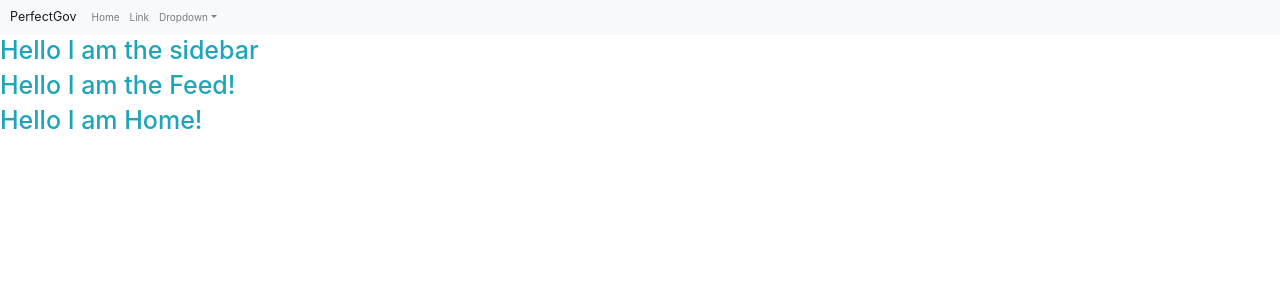
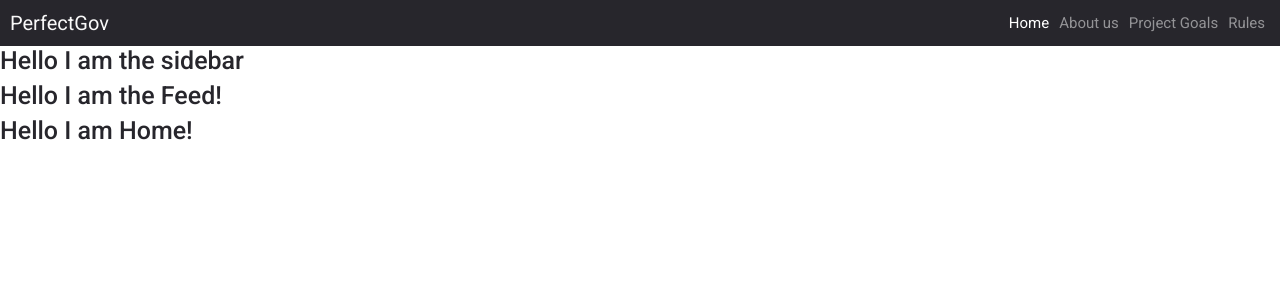
Before and after one commit to angelo-martinez/perfectgov, a React (Create React App) app: page / in a window 1280 px wide. Shown: the top 300 px of the page. Built offline with nearby package versions, Linux system fonts and the light colour scheme.

Commit message:
added bootstrap navbar

```diff
--- a/package.json
+++ b/package.json
@@ -3,10 +3,11 @@
   "version": "0.1.0",
   "private": true,
   "dependencies": {
-    "bootstrap": "^4.1.3",
+    "bootstrap": "^4.3.1",
+    "jquery": "^3.4.1",
     "node-sass": "^4.12.0",
+    "popper.js": "^1.15.0",
     "react": "^16.9.0",
-    "react-bootstrap": "^1.0.0-beta.12",
     "react-dom": "^16.9.0",
     "react-icons": "^3.7.0",
     "react-router": "^4.3.1",
--- a/public/index.html
+++ b/public/index.html
@@ -3,6 +3,7 @@
   <head>
     <meta charset="utf-8" />
     <link rel="shortcut icon" href="%PUBLIC_URL%/favicon.ico" />
+    <link rel="stylesheet" href="https://fonts.googleapis.com/css?family=Roboto:300,400,500,700&display=swap" />
     <meta name="viewport" content="width=device-width, initial-scale=1" />
     <meta
       name="description"
--- a/src/App.js
+++ b/src/App.js
@@ -1,6 +1,7 @@
 import React from "react";
 import { BrowserRouter, Route, Switch } from "react-router-dom";
 import { Home } from "./js/views/Home";
+import { Header } from "./js/components/Header";
 
 import injectContext from "./js/store/appContext";
 
@@ -10,7 +11,7 @@ export class App extends React.Component {
       <BrowserRouter>
         <Switch>
           <Route exact path="/" component={Home} />
-          <Route render={() => <h1>Not found!</h1>} />
+          <Route render={() => <div><Header /> <h1>Not found!</h1></div>} />
         </Switch>
       </BrowserRouter>
     );
--- a/src/index.js
+++ b/src/index.js
@@ -1,6 +1,9 @@
+import 'bootstrap/dist/css/bootstrap.min.css';
+import $ from 'jquery';
+import Popper from 'popper.js';
+import 'bootstrap/dist/js/bootstrap.bundle.min';
 import React from "react";
 import ReactDOM from "react-dom";
-import "bootstrap/dist/css/bootstrap.css";
 import "./styles/index.scss";
 import App from "./App";
 
--- a/src/js/components/Header.js
+++ b/src/js/components/Header.js
@@ -1,24 +1,48 @@
-import React from "react";
-import { Navbar, Nav, NavDropdown,  } from 'react-bootstrap';
+import React, { useState, useEffect } from "react";
+import { Link } from "react-router-dom";
 
 export const Header = () => {
+
+const [ queryString, seQueryString ] = useState('/');
+
+  useEffect(() => {
+    seQueryString(window.location.pathname);
+    console.log(queryString);
+  });
+
   return (
-    <Navbar bg="light" expand="lg">
-      <Navbar.Brand href="/">PerfectGov</Navbar.Brand>
-      <Navbar.Toggle aria-controls="basic-navbar-nav" />
-      <Navbar.Collapse id="basic-navbar-nav">
-        <Nav className="mr-auto">
-          <Nav.Link href="#home">Home</Nav.Link>
-          <Nav.Link href="#link">Link</Nav.Link>
-          <NavDropdown title="Dropdown" id="basic-nav-dropdown">
-            <NavDropdown.Item href="#action/3.1">Action</NavDropdown.Item>
-            <NavDropdown.Item href="#action/3.2">Another action</NavDropdown.Item>
-            <NavDropdown.Item href="#action/3.3">Something</NavDropdown.Item>
-            <NavDropdown.Divider />
-            <NavDropdown.Item href="#action/3.4">Separated link</NavDropdown.Item>
-          </NavDropdown>
-        </Nav>
-      </Navbar.Collapse>
-    </Navbar>
+    <React.Fragment>
+      <nav className="navbar navbar-expand-lg navbar-dark">
+        <a className="navbar-brand" href="#">PerfectGov</a>
+        <button className="navbar-toggler" type="button" data-toggle="collapse" data-target="#navbarSupportedContent" aria-controls="navbarSupportedContent" aria-expanded="false" aria-label="Toggle navigation">
+          <span className="navbar-toggler-icon"></span>
+        </button>
+
+        <div className="collapse navbar-collapse" id="navbarSupportedContent">
+          <ul className="navbar-nav ml-auto">
+            <li className={`nav-item ${queryString == '/' ? 'active' : ''}`}>
+              <Link to="/" className="nav-link">
+                Home
+              </Link>
+            </li>
+            <li className={`nav-item ${queryString == '/about' ? 'active' : ''}`}>
+              <Link to="/about" className="nav-link">
+                About us
+              </Link>
+            </li>
+            <li className={`nav-item ${queryString == '/goal' ? 'active' : ''}`}>
+              <Link to="/goal" className="nav-link">
+                Project Goals
+              </Link>
+            </li>
+            <li className={`nav-item ${queryString == '/rules' ? 'active' : ''}`}>
+              <Link to="/rules" className="nav-link">
+                Rules
+              </Link>
+            </li>
+          </ul>
+        </div>
+      </nav>
+    </React.Fragment>
   );
 };
--- a/src/styles/abstracts/_variables.scss
+++ b/src/styles/abstracts/_variables.scss
@@ -1,6 +1,7 @@
 //Colors
 $color-purple: #8912c3;
-$color-primary: #1fa5ba;
+$color-primary: #27262c;
+$color-secondary: #a3d49c;
 $color-white: #f9f9f9;
 
 //Grid
--- a/src/styles/base/_typography.scss
+++ b/src/styles/base/_typography.scss
@@ -1,3 +1,4 @@
 body {
   color: $color-primary;
+  font-family: 'Roboto', sans-serif;
 }
--- /dev/null
+++ b/src/styles/components/_header.scss
@@ -0,0 +1,12 @@
+.navbar {
+    background-color: $color-primary;
+}
+
+.navbar-brand {
+    color: $color-white !important;
+    font-size: 2rem;
+}
+
+.nav-item {
+    font-size: 1.5rem;
+}
--- a/src/styles/index.scss
+++ b/src/styles/index.scss
@@ -3,3 +3,5 @@
 
 @import "base/base";
 @import "base/typography";
+
+@import "components/header";
```
Also changed, not shown: 1 other file (tests, documents, lock files or other folders).
